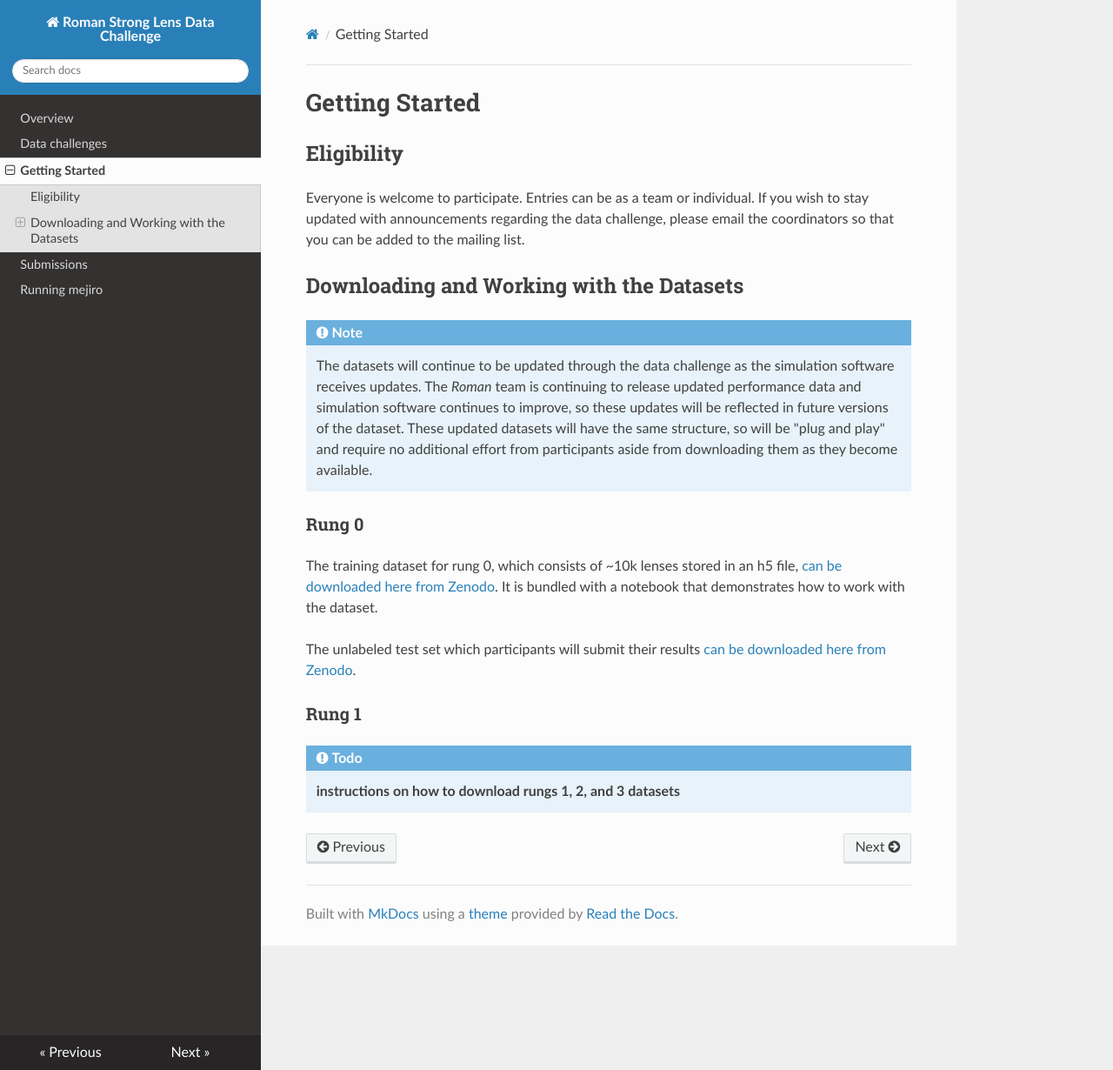
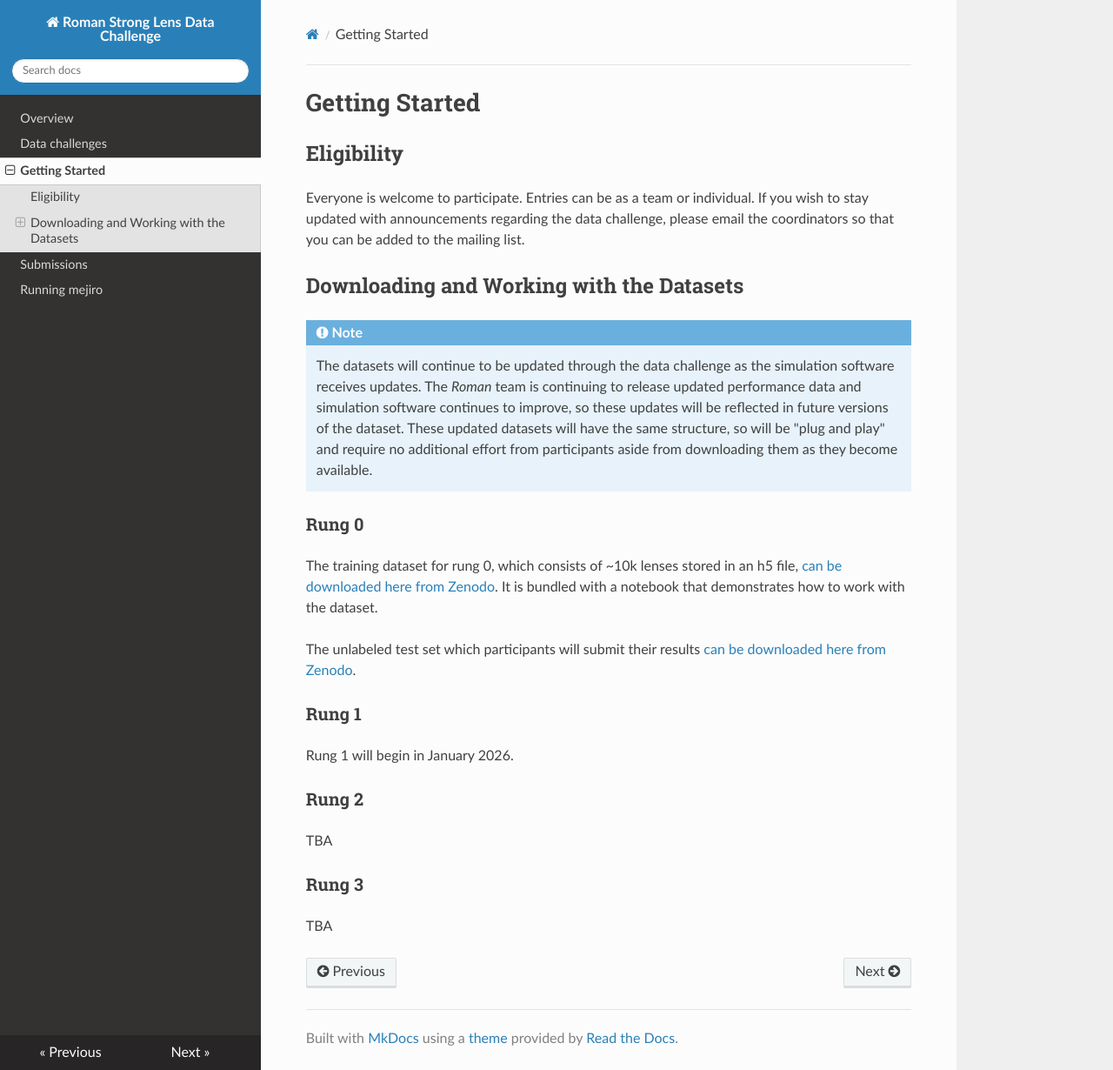
Before and after one commit to ahuang314/Roman_Data_Challenge, an MkDocs documentation site: the page built from docs/getting_started.md, in a window 1280 px wide and 1230 px high. Shown: the whole window at 87% size. Built offline with MkDocs 1.6.1, drawn with Linux system fonts in a browser that asks for light colours; nearby versions of some CDN libraries.

Commit message:
edit docs

```diff
--- a/docs/getting_started.md
+++ b/docs/getting_started.md
@@ -16,5 +16,13 @@ The training dataset for rung 0, which consists of ~10k lenses stored in an h5 f
 The unlabeled test set which participants will submit their results [can be downloaded here from Zenodo](https://doi.org/10.5281/zenodo.17547242).
 
 ### Rung 1
-!!! todo
-    **instructions on how to download rungs 1, 2, and 3 datasets**
+
+Rung 1 will begin in January 2026.
+
+### Rung 2
+
+TBA
+
+### Rung 3
+
+TBA
```
Also changed, not shown: docs/data_challenges.md (+1 -1 lines), docs/running_mejiro.md (+1 -1 lines), docs/submissions.md (+1 -1 lines).
